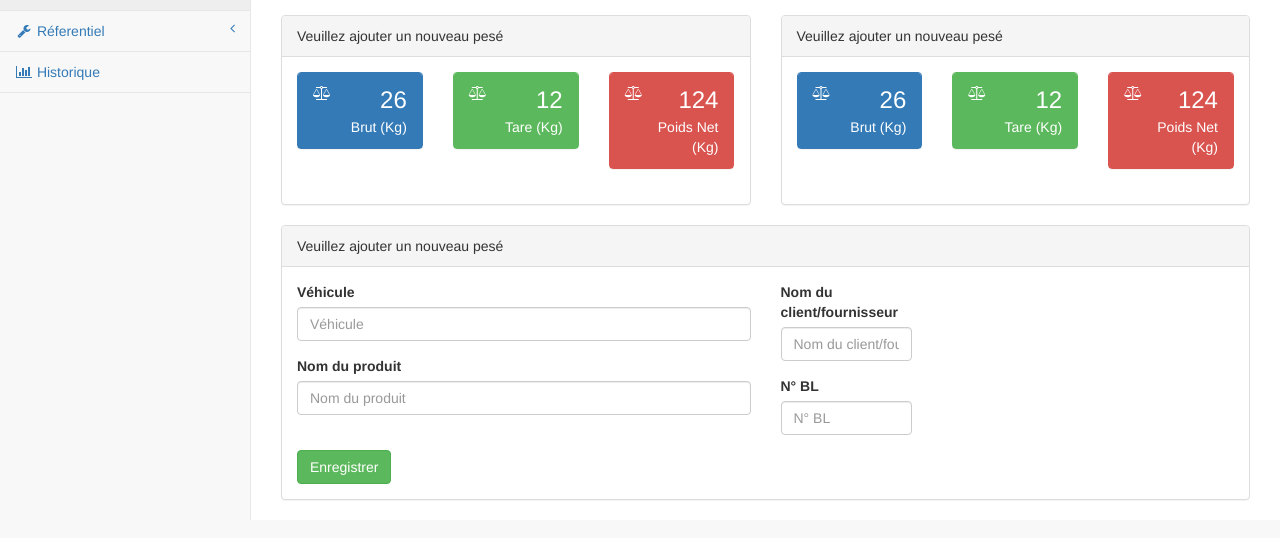
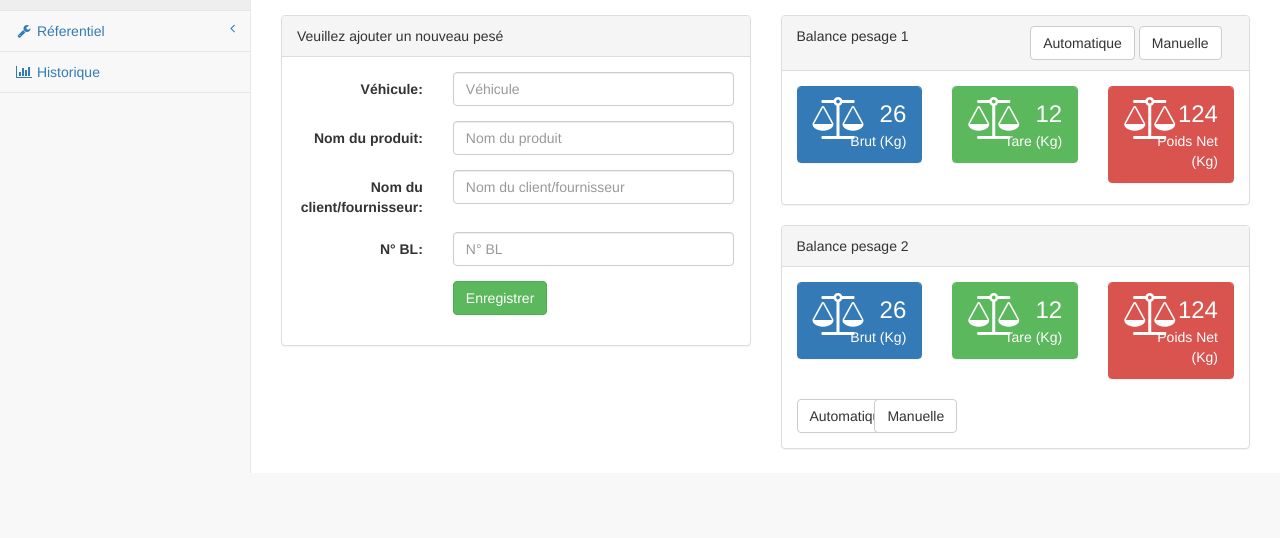
Before and after one commit to Youslam/weighing, a website: page pages/index.html in a window 1280 px wide. Shown: the part 146-684 px from the top of the page. Drawn offline with Linux system fonts and the light colour scheme.

Commit message:
change first screen

```diff
--- a/pages/index.html
+++ b/pages/index.html
@@ -133,13 +133,71 @@
                             Veuillez ajouter un nouveau pesé
                         </div>
                         <div class="panel-body">
+                            <form role="form" class="form-horizontal">
+                                <div class="form-group">
+                                    <label class="control-label col-sm-4" for="vehicule">Véhicule:</label>
+                                    <div class="col-sm-8">
+                                        <input id="vehicule" class="form-control" placeholder="Véhicule">
+                                    </div>
+                                </div>
+
+                                <div class="form-group">
+                                    <label class="control-label col-sm-4" for="productName">Nom du produit:</label>
+                                    <div class="col-sm-8">
+                                        <input id="productName" class="form-control" placeholder="Nom du produit">
+                                    </div>
+                                </div>
+
+                                <div class="form-group">
+                                    <label class="control-label col-sm-4" for="clientName">Nom du client/fournisseur:</label>
+                                    <div class="col-sm-8">
+                                        <input id="clientName" class="form-control" placeholder="Nom du client/fournisseur">
+                                    </div>
+                                </div>
+
+                                <div class="form-group">
+                                    <label class="control-label col-sm-4" for="numberBL">N° BL:</label>
+                                    <div class="col-sm-8">
+                                        <input id="numberBL" class="form-control" placeholder="N° BL">
+                                    </div>
+                                </div>
+                                <div class="form-group">
+                                <div class="col-sm-offset-4 col-sm-8">
+                                        <button type="submit" class="btn btn-success text-right">Enregistrer</button>
+                                </div>
+                                </div>
+
+                            </form>
+                            <!-- /. form -->
+                        </div>
+                        <!-- /.panel-body -->
+                    </div>
+                    <!--panel-default -->
+                </div>
+                <!-- /.col-lg-6 -->
+                <div class="col-lg-6 col-md-6">
+                    <div class="row">
+                        <div class="col-lg-12 col-md-12">
+                            <div class="panel panel-default">
+                                <div class="panel-heading">
+                                    <div class="row">
+                                        <div class="col-sm-6">
+                                            Balance pesage 1
+                                        </div>
+                                        <div class="col-sm-6">
+                                            <button type="button" class="btn btn-default">Automatique</button>
+                                            <button type="button" class="btn btn-default">Manuelle</button>
+                                        </div>
+                                    </div>
+                                </div>
+                                <div class="panel-body">
                                     <div class="row">
                                         <div class="col-lg-4 col-md-4">
-                                    <div class="panel panel-primary">
+                                            <div class="panel panel-primary" style="margin-bottom: 5px">
                                                 <div class="panel-heading">
                                                     <div class="row">
                                                         <div class="col-xs-3">
-                                                    <i class="fa fa-balance-scale fa-1x"></i>
+                                                            <i class="fa fa-balance-scale fa-3x"></i>
                                                         </div>
                                                         <div class="col-xs-9 text-right">
                                                             <div class="huge">26</div>
@@ -147,21 +205,14 @@
                                                         </div>
                                                     </div>
                                                 </div>
-                                        <!--<a href="#">
-                                            <div class="panel-footer">
-                                                <span class="pull-left">Manuelle</span>
-                                                <span class="pull-right"><i class="fa fa-arrow-circle-right"></i></span>
-                                                <div class="clearfix"></div>
-                                            </div>
-                                        </a>-->
                                             </div>
                                         </div>
                                         <div class="col-lg-4 col-md-4">
-                                    <div class="panel panel-green">
+                                            <div class="panel panel-green" style="margin-bottom: 5px">
                                                 <div class="panel-heading">
                                                     <div class="row">
                                                         <div class="col-xs-3">
-                                                    <i class="fa fa-balance-scale fa-1x"></i>
+                                                            <i class="fa fa-balance-scale fa-3x"></i>
                                                         </div>
                                                         <div class="col-xs-9 text-right">
                                                             <div class="huge">12</div>
@@ -169,21 +220,14 @@
                                                         </div>
                                                     </div>
                                                 </div>
-                                        <!--<a href="#">
-                                            <div class="panel-footer">
-                                                <span class="pull-left">Manuelle</span>
-                                                <span class="pull-right"><i class="fa fa-arrow-circle-right"></i></span>
-                                                <div class="clearfix"></div>
-                                            </div>
-                                        </a>-->
                                             </div>
                                         </div>
                                         <div class="col-lg-4 col-md-4">
-                                    <div class="panel panel-red">
+                                            <div class="panel panel-red" style="margin-bottom: 5px">
                                                 <div class="panel-heading">
                                                     <div class="row">
                                                         <div class="col-xs-3">
-                                                    <i class="fa fa-balance-scale fa-1x"></i>
+                                                            <i class="fa fa-balance-scale fa-3x"></i>
                                                         </div>
                                                         <div class="col-xs-9 text-right">
                                                             <div class="huge">124</div>
@@ -191,27 +235,28 @@
                                                         </div>
                                                     </div>
                                                 </div>
-                                        <!--<a href="#">
-                                            <div class="panel-footer">
-                                                <span class="pull-left">Manuelle</span>
-                                                <span class="pull-right"><i class="fa fa-arrow-circle-right"></i></span>
-                                                <div class="clearfix"></div>
-                                            </div>
-                                        </a>-->
                                             </div>
                                         </div>
                                     </div>
                                     <!-- /.row -->
+                                    <div class="row">
+                                        <div class="col-lg-2">
+
+                                        </div>
+                                        <div class="col-lg-2">
+
+                                        </div>
+                                    </div>
                                 </div>
                                 <!-- /.panel-body -->
                             </div>
                             <!-- /.panel -->
                         </div>
-                <!-- /.col-lg-6 -->
-                <div class="col-lg-6">
+                        <!--/. nested col-lg-12 col-md-12 -->
+                        <div class="col-lg-12 col-md-12">
                             <div class="panel panel-default">
                                 <div class="panel-heading">
-                            Veuillez ajouter un nouveau pesé
+                                    Balance pesage 2
                                 </div>
                                 <div class="panel-body">
                                     <div class="row">
@@ -220,7 +265,7 @@
                                                 <div class="panel-heading">
                                                     <div class="row">
                                                         <div class="col-xs-3">
-                                                    <i class="fa fa-balance-scale fa-1x"></i>
+                                                            <i class="fa fa-balance-scale fa-3x"></i>
                                                         </div>
                                                         <div class="col-xs-9 text-right">
                                                             <div class="huge">26</div>
@@ -228,13 +273,6 @@
                                                         </div>
                                                     </div>
                                                 </div>
-                                        <!--<a href="#">
-                                            <div class="panel-footer">
-                                                <span class="pull-left">Manuelle</span>
-                                                <span class="pull-right"><i class="fa fa-arrow-circle-right"></i></span>
-                                                <div class="clearfix"></div>
-                                            </div>
-                                        </a>-->
                                             </div>
                                         </div>
                                         <div class="col-lg-4 col-md-4">
@@ -242,7 +280,7 @@
                                                 <div class="panel-heading">
                                                     <div class="row">
                                                         <div class="col-xs-3">
-                                                    <i class="fa fa-balance-scale fa-1x"></i>
+                                                            <i class="fa fa-balance-scale fa-3x"></i>
                                                         </div>
                                                         <div class="col-xs-9 text-right">
                                                             <div class="huge">12</div>
@@ -250,13 +288,6 @@
                                                         </div>
                                                     </div>
                                                 </div>
-                                        <!--<a href="#">
-                                            <div class="panel-footer">
-                                                <span class="pull-left">Manuelle</span>
-                                                <span class="pull-right"><i class="fa fa-arrow-circle-right"></i></span>
-                                                <div class="clearfix"></div>
-                                            </div>
-                                        </a>-->
                                             </div>
                                         </div>
                                         <div class="col-lg-4 col-md-4">
@@ -264,7 +295,7 @@
                                                 <div class="panel-heading">
                                                     <div class="row">
                                                         <div class="col-xs-3">
-                                                    <i class="fa fa-balance-scale fa-1x"></i>
+                                                            <i class="fa fa-balance-scale fa-3x"></i>
                                                         </div>
                                                         <div class="col-xs-9 text-right">
                                                             <div class="huge">124</div>
@@ -272,71 +303,29 @@
                                                         </div>
                                                     </div>
                                                 </div>
-                                        <!--<a href="#">
-                                            <div class="panel-footer">
-                                                <span class="pull-left">Manuelle</span>
-                                                <span class="pull-right"><i class="fa fa-arrow-circle-right"></i></span>
-                                                <div class="clearfix"></div>
-                                            </div>
-                                        </a>-->
                                             </div>
                                         </div>
                                     </div>
                                     <!-- /.row -->
+                                    <div class="row">
+                                        <div class="col-lg-2">
+                                            <button type="button" class="btn btn-default">Automatique</button>
+                                        </div>
+                                        <div class="col-lg-2">
+                                            <button type="button" class="btn btn-default">Manuelle</button>
+                                        </div>
+                                    </div>
                                 </div>
                                 <!-- /.panel-body -->
                             </div>
                             <!-- /.panel -->
                         </div>
-                <!-- /.col-lg-6 -->
+                        <!--./ col-lg-12-->
                     </div>
-            <!-- /.row -->
-            <div class="row">
-                <div class="col-lg-12">
-                    <div class="panel panel-default">
-                        <div class="panel-heading">
-                            Veuillez ajouter un nouveau pesé
-                        </div>
-                        <div class="panel-body">
-                            <form role="form">
-                                <div class="row">
-                                    <div class="col-lg-6">
-                                        <div class="form-group">
-                                            <label>Véhicule</label>
-                                            <input class="form-control" placeholder="Véhicule">
-                                        </div>
-
-                                        <div class="form-group">
-                                            <label>Nom du produit</label>
-                                            <input class="form-control" placeholder="Nom du produit">
-                                        </div>
-                                    </div>
-                                    <!-- /.col-lg-6 (nested) -->
-                                    <div class="col-lg-2">
-                                        <div class="form-group">
-                                            <label>Nom du client/fournisseur</label>
-                                            <input class="form-control" placeholder="Nom du client/fournisseur">
-                                        </div>
-
-                                        <div class="form-group">
-                                            <label>N° BL</label>
-                                            <input class="form-control" placeholder="N° BL">
-                                        </div>
-                                    </div>
-                                    <!-- /.col-lg-6 (nested) -->
-                                </div>
-                                <!-- /.row (nested) -->
-                                <button type="button" class="btn btn-success">Enregistrer</button>
-                            </form>
-                            <!-- /. form -->
-                        </div>
-                        <!-- /.panel-body -->
-                    </div>
-                    <!--panel-default -->
+                    <!--./ row-->
                 </div>
                 <!-- /.col-lg-6 -->
             </div>
-            <!-- /.row -->
         </div>
         <!-- /#page-wrapper -->
 
```
Lines whose indentation alone changed are shown as unchanged.
